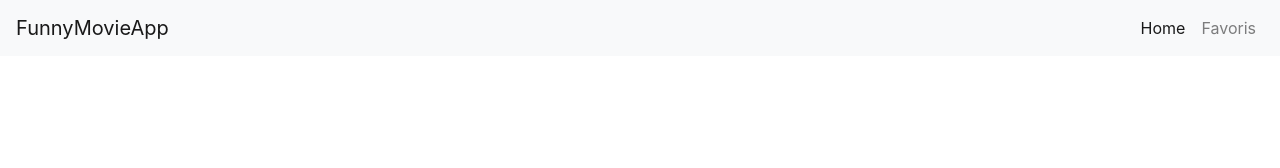
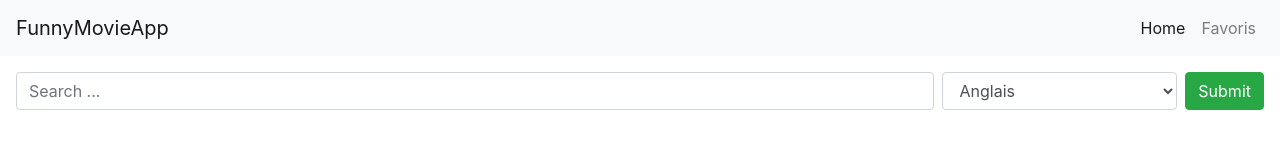
Before and after one commit to Developer-Musclay/Movie-Fun-App, a React (Create React App) app in the folder movies-app/: page / in a window 1280 px wide. Shown: the top 168 px of the page. Built offline with nearby package versions, Linux system fonts and the light colour scheme; no server answers; the HTML template or start-up script is replaced by a standard one.

Commit message:
[feat] search bar & selection language

```diff
--- a/movies-app/package.json
+++ b/movies-app/package.json
@@ -7,6 +7,7 @@
     "@testing-library/react": "^9.5.0",
     "@testing-library/user-event": "^7.2.1",
     "axios": "^0.20.0",
+    "formik": "^2.1.5",
     "node-sass": "^4.14.1",
     "react": "^16.13.1",
     "react-dom": "^16.13.1",
--- a/movies-app/src/App.js
+++ b/movies-app/src/App.js
@@ -1,6 +1,6 @@
 import React, { Component } from 'react';
-import { Header, MovieList, MovieDetails, Loading } from './components';
-import apiMovie from './conf/api.movie';
+import { Header, MovieList, MovieDetails, Loading, SearchBar } from './components';
+import apiMovie, { apiMovieMap }  from './conf/api.movie';
 class App extends Component {
 
   constructor(props) {
@@ -22,18 +22,13 @@ class App extends Component {
     apiMovie.get('/discover/movie')
             .then( response => response.data.results )
             .then( moviesApi => {
-              const movies = moviesApi.map( m => ({
-                img: 'https://image.tmdb.org/t/p/w500' + m.poster_path,
-                title: m.title,
-                details: `${ m.release_date } | ${ m.vote_average }/10 (${ m.vote_count })`,
-                description: m.overview
-              }))
+              const movies = moviesApi.map(apiMovieMap)
               this.updateMovies(movies);
             })
             .catch( err => console.log(err));
   }
 
-  updateMovies(movies) {
+  updateMovies = (movies) => {
     this.setState({
       movies,
       loaded: true
@@ -44,6 +39,7 @@ class App extends Component {
     return (
       <div className="App d-flex flex-column">
         <Header />
+        <SearchBar updateMovies={ this.updateMovies } />
         { this.state.loaded ? (
           <div className="d-flex flex-row flex-fill pt-4 p-2">
             <MovieList movies={ this.state.movies } updateSelectedMovie={ this.updateSelectedMovie }/>
--- a/movies-app/src/components/index.js
+++ b/movies-app/src/components/index.js
@@ -3,3 +3,4 @@ export { default as MovieDetails } from './movie-details/MovieDetails';
 export { default as MovieList } from './movie-list/MovieList';
 export { default as MovieElement } from './movie-list/MovieElement/MovieElement';
 export { default as Loading } from './utils/Loading';
+export { default as SearchBar } from './search-bar/SearchBar'
--- /dev/null
+++ b/movies-app/src/components/search-bar/SearchBar.js
@@ -0,0 +1,38 @@
+import React, { Component } from 'react';
+import { Formik } from 'formik';
+import apiMovie, { apiMovieMap } from '../../conf/api.movie';
+
+export default class SearchBar extends Component {
+
+  submit = (values, actions) => {
+    const query = '?' + Object.keys(values).map( k => `${ k }=${ values[k]}&`).join('');
+    apiMovie.get('/search/movie' + query)
+            .then( response => response.data.results )
+            .then( moviesApi => {
+              const movies = moviesApi.map(apiMovieMap)
+              this.props.updateMovies(movies);
+              actions.setSubmitting(false);
+            })
+            .catch( err => console.log(err));
+  }
+
+  render() {
+    return (
+      <Formik
+        onSubmit={ this.submit }
+        initialValues= {{ query: '', language: 'fr-FR' }}
+      >
+        {({ handleSubmit, handleChange, handleBlur, isSubmitting }) => (
+          <form className='d-flex flex-row p-2 m-2' onSubmit={ handleSubmit }>
+            <input name='query' className='flex-fill form-control mr-2' placeholder='Search ...' onChange={ handleChange } onBlur={ handleBlur } />
+            <select className="mr-2 form-control w-25" name="language" onChange={ handleChange } onBlur={ handleBlur }>
+              <option value="en-US"> Anglais </option>
+              <option value="fr-FR"> Français </option>
+            </select>
+            <button className='btn btn-small btn-success' type='submit' disabled={ isSubmitting }>Submit</button>
+          </form>
+        )}
+      </Formik>
+    )
+  }
+}
--- a/movies-app/src/conf/api.movie.js
+++ b/movies-app/src/conf/api.movie.js
@@ -10,3 +10,10 @@ apiMovie.interceptors.request.use( req => {
 })
 
 export default apiMovie;
+
+export const apiMovieMap = (m) => ({
+  img: 'https://image.tmdb.org/t/p/w500' + m.poster_path,
+  title: m.title,
+  details: `${ m.release_date } | ${ m.vote_average }/10 (${ m.vote_count })`,
+  description: m.overview
+})
```
Also changed, not shown: 1 other file (tests, documents, lock files or other folders).
